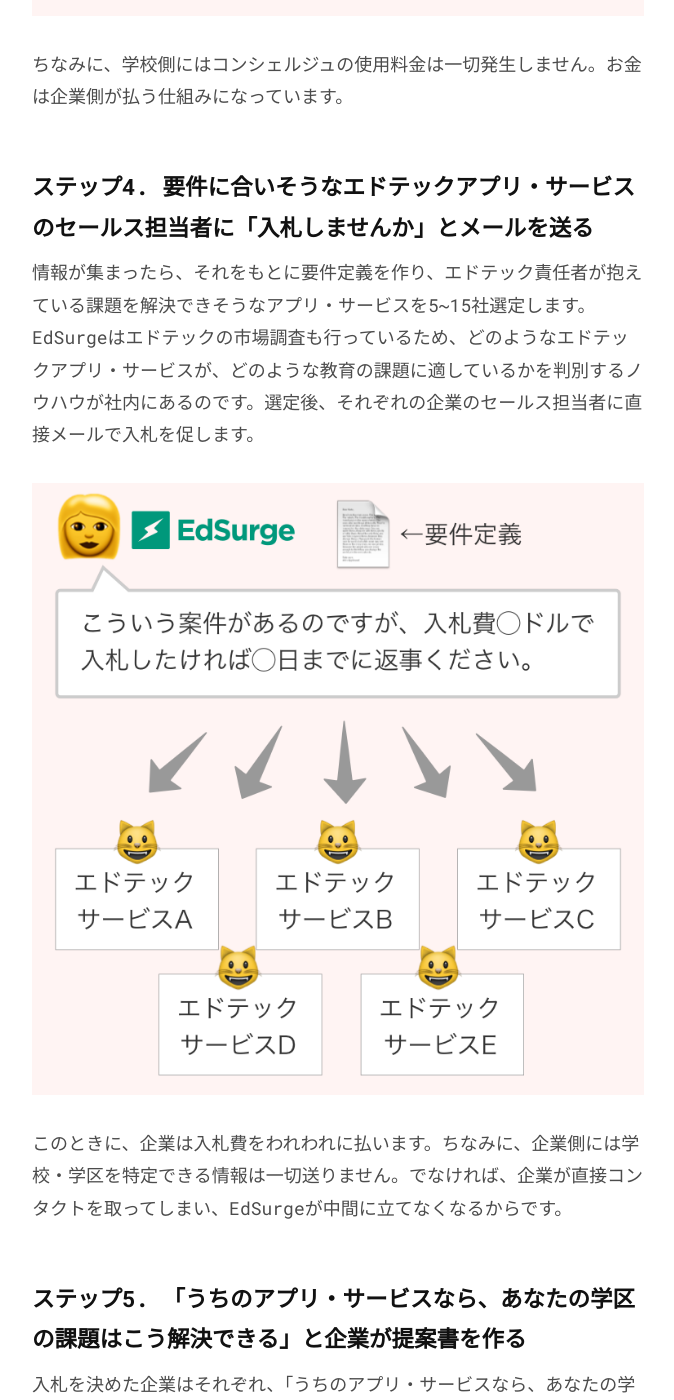
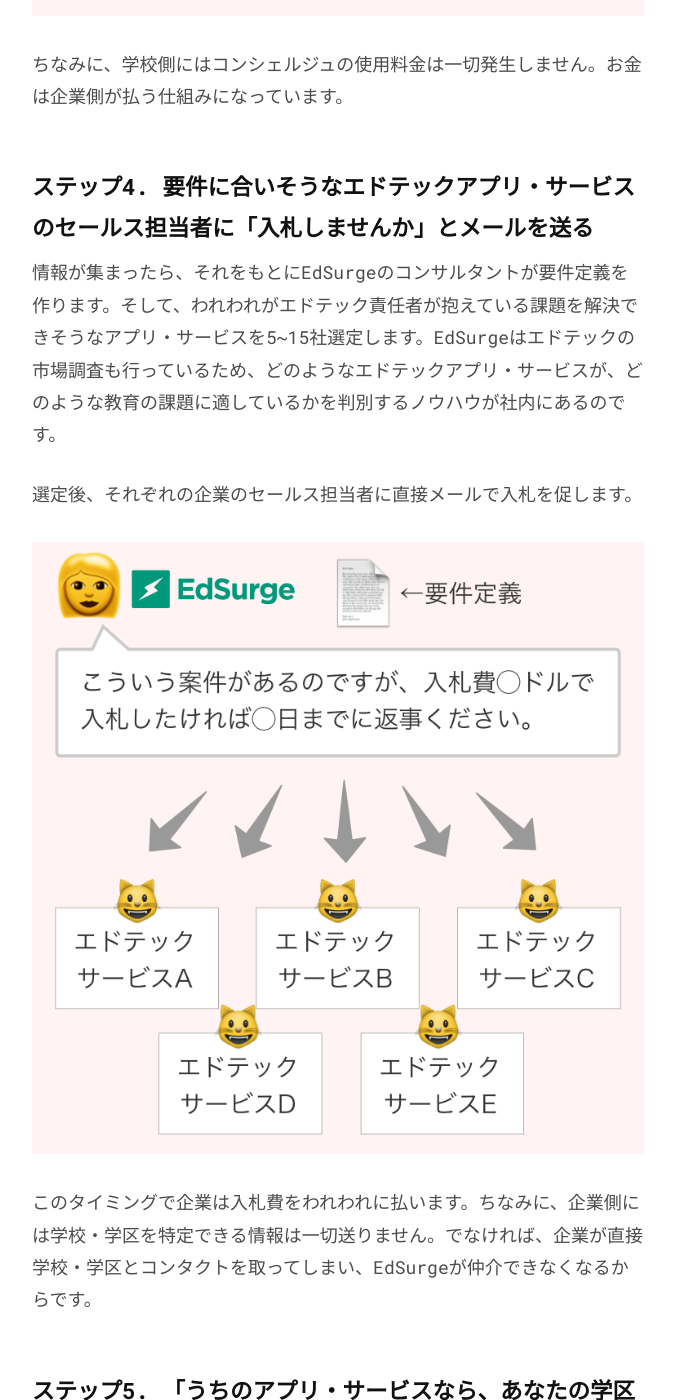
Before and after one commit to chibicode/senseicode, a Jekyll site: the page built from _posts/2016-09-08-edsurge-concierge.md, in a window 1280 px wide and 1400 px high, scrolled down 8603 px. Shown: the whole window, without its empty margins (302-976 px from the left). Built offline with Jekyll 4.4.1, drawn with Linux system fonts in a browser that asks for light colours; comment, search, counter and statistics services are not loaded; some of the changed text lies outside the part shown.

Commit message:
:pencil:

```diff
--- a/_posts/2016-09-08-edsurge-concierge.md
+++ b/_posts/2016-09-08-edsurge-concierge.md
@@ -83,7 +83,7 @@
 
 ## ステップ2. EdSurgeコンシェルジュのサイトから無料相談フォームを出す
 
-EdSurgeのメディア・イベント・PRなどを通じてEdSurgeコンシェルジュのことを知ったエドテック責任者の方は、サイト上で相談フォームを提出します。
+EdSurgeのメディア・イベント・PRなどを通じてEdSurgeコンシェルジュのことを知ったエドテック責任者の方は、われわれのサイト上で相談フォームを提出します。
 
 ![](/images/6/concierge-step2.png)
 
@@ -97,11 +97,13 @@
 
 ## ステップ4. 要件に合いそうなエドテックアプリ・サービスのセールス担当者に「入札しませんか」とメールを送る
 
-情報が集まったら、それをもとに要件定義を作り、エドテック責任者が抱えている課題を解決できそうなアプリ・サービスを5~15社選定します。EdSurgeはエドテックの市場調査も行っているため、どのようなエドテックアプリ・サービスが、どのような教育の課題に適しているかを判別するノウハウが社内にあるのです。選定後、それぞれの企業のセールス担当者に直接メールで入札を促します。
+情報が集まったら、それをもとにEdSurgeのコンサルタントが要件定義を作ります。そして、われわれがエドテック責任者が抱えている課題を解決できそうなアプリ・サービスを5~15社選定します。EdSurgeはエドテックの市場調査も行っているため、どのようなエドテックアプリ・サービスが、どのような教育の課題に適しているかを判別するノウハウが社内にあるのです。
+
+選定後、それぞれの企業のセールス担当者に直接メールで入札を促します。
 
 ![](/images/6/concierge-step4.png)
 
-このときに、企業は入札費をわれわれに払います。ちなみに、企業側には学校・学区を特定できる情報は一切送りません。でなければ、企業が直接コンタクトを取ってしまい、EdSurgeが中間に立てなくなるからです。
+このタイミングで企業は入札費をわれわれに払います。ちなみに、企業側には学校・学区を特定できる情報は一切送りません。でなければ、企業が直接学校・学区とコンタクトを取ってしまい、EdSurgeが仲介できなくなるからです。
 
 ## ステップ5. 「うちのアプリ・サービスなら、あなたの学区の課題はこう解決できる」と企業が提案書を作る
 
```
